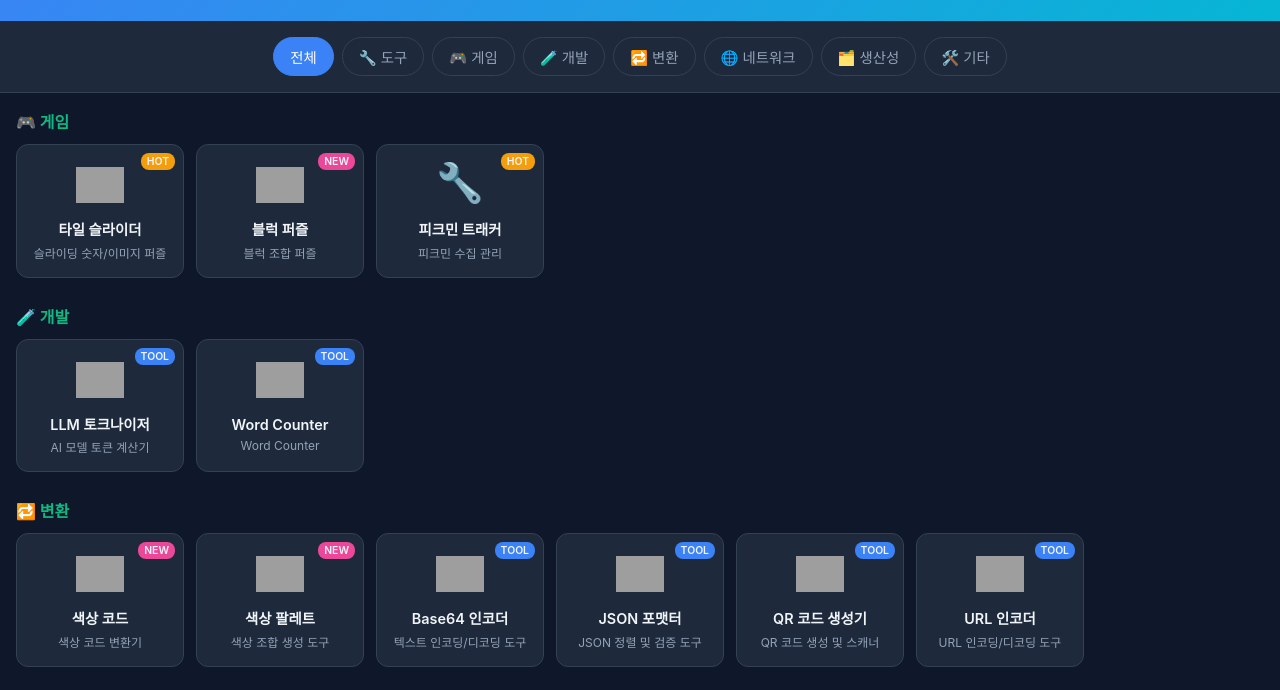
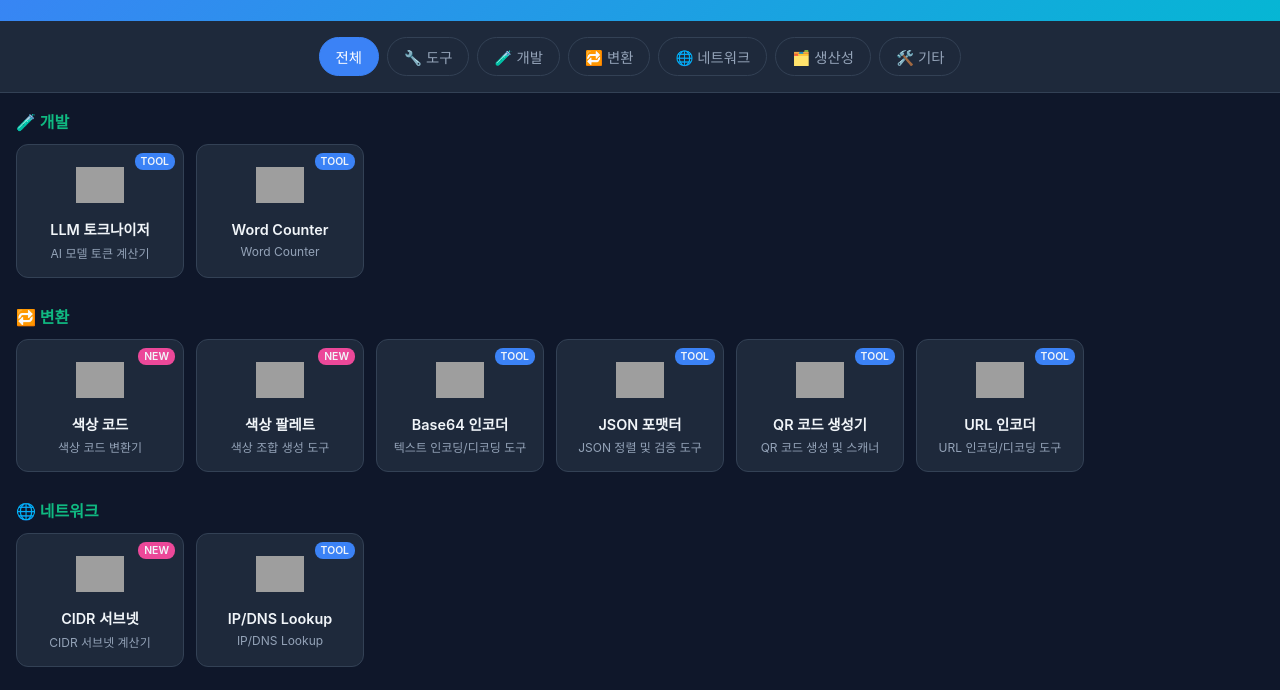
Before and after one commit to zuhthebeg/tools, a plain HTML site: page index.html in a window 1280 px wide. Shown: the part 87-777 px from the top of the page. Drawn offline with Linux system fonts and the light colour scheme; grey boxes are pictures that could not be loaded.

Commit message:
Remove game entries from tools portal categories

```diff
--- a/index.html
+++ b/index.html
@@ -193,7 +193,6 @@
     <div class="tabs">
         <button class="tab active" data-filter="all">전체</button>
         <button class="tab" data-filter="tool">🔧 도구</button>
-        <button class="tab" data-filter="game">🎮 게임</button>
         <button class="tab" data-filter="devtools">🧪 개발</button>
         <button class="tab" data-filter="converter">🔁 변환</button>
         <button class="tab" data-filter="network">🌐 네트워크</button>
@@ -216,7 +215,6 @@
 
         const sectionLabels = {
             tool: '🔧 도구',
-            game: '🎮 게임',
             devtools: '🧪 개발',
             converter: '🔁 변환',
             network: '🌐 네트워크',
@@ -226,7 +224,6 @@
 
         function inferGroup(app) {
             const key = (app.url || '').toLowerCase();
-            if (app.category === 'game') return 'game';
             if (key.includes('/json') || key.includes('/base64') || key.includes('/url') || key.includes('/color') || key.includes('/qr')) return 'converter';
             if (key.includes('/cidr') || key.includes('/net')) return 'network';
             if (key.includes('/llm') || key.includes('/count')) return 'devtools';
@@ -249,7 +246,10 @@
         fetch('apps.json?' + Date.now())
             .then(r => r.json())
             .then(data => {
-                apps = data.filter(a => !(a.url || '').includes('/chu/'));
+                apps = data.filter(a => {
+                    const url = (a.url || '').toLowerCase();
+                    return !url.includes('/chu/') && a.category !== 'game' && !url.includes('game.cocy.io');
+                });
                 renderApps();
             });
 
@@ -277,9 +277,8 @@
                 grouped[group].push(app);
             });
 
-            let sectionOrder = ['tool', 'game', 'devtools', 'converter', 'network', 'productivity', 'utility'];
+            let sectionOrder = ['tool', 'devtools', 'converter', 'network', 'productivity', 'utility'];
             if (currentFilter === 'tool') sectionOrder = ['devtools', 'converter', 'network', 'productivity', 'utility'];
-            else if (currentFilter === 'game') sectionOrder = ['game'];
             else if (currentFilter !== 'all') sectionOrder = [currentFilter];
 
             const visibleSections = sectionOrder
@@ -287,8 +286,7 @@
                 .filter(section => section.items.length > 0)
                 .filter(section => {
                     if (currentFilter === 'all') return true;
-                    if (currentFilter === 'tool') return section.key !== 'game';
-                    if (currentFilter === 'game') return section.key === 'game';
+                    if (currentFilter === 'tool') return true;
                     return section.key === currentFilter;
                 });
 
```
